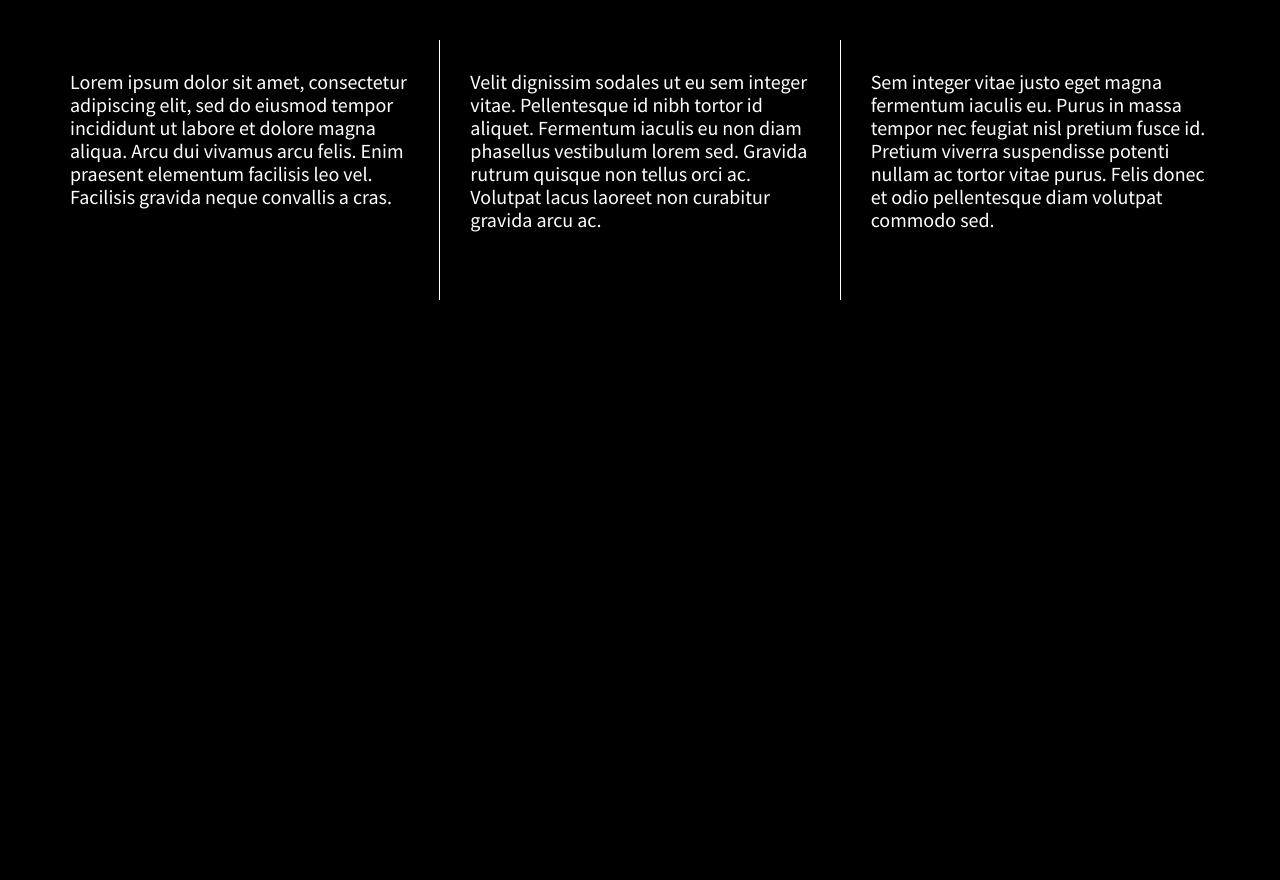
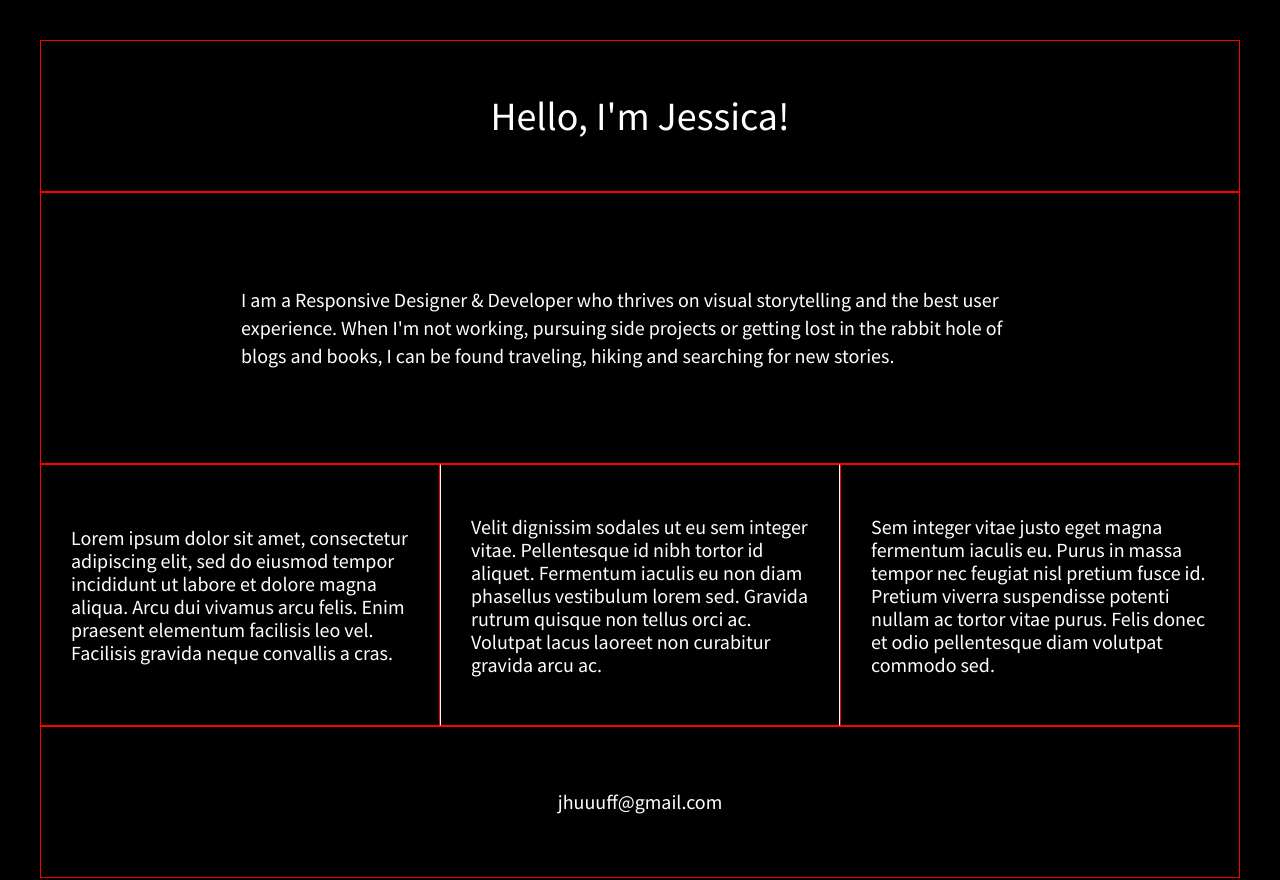
Before and after one commit to jhuuuff/divs-flexbox-starter, a plain HTML site: page index.html in a window 1280 px wide. Drawn offline with nearby package versions, Linux system fonts and the light colour scheme.

Commit message:
Added additional sections to layout

```diff
--- a/css/main.css
+++ b/css/main.css
@@ -108,22 +108,54 @@ body {
   height: 100%;
 }
 
-.wrapper {
+header,
+footer {
+  background-color: #000;
+  height: 150px;
+  width: 100%;
+}
+
+header {
+  font-size: 2em;
+}
+
+main {
+  background-color: #000;
+  height: 250px;
+  width: 100%;
+  padding: 10px 200px 10px 200px;
+}
+
+header,
+footer,
+main {
   display: flex;
   justify-content: center;
+  align-items: center;
+  color: #fff;
+  border: 1px solid red;
+}
+
+.flex-container {
+  display: flex;
+  justify-content: space-between;
+  align-items: center;
   font-weight: 100;
+  flex-flow: row wrap;
 }
 
 .div-1, .div-2, .div-3 {
   display: flex;
+  flex: 1 1 300px;
   justify-content: center;
-  align-items: flex-start;
+  align-items: center;
   color: #fff;
   line-height: 1.15em;
   font-size: 1em;
   height: 200px;
   width: 30%;
   padding: 30px;
+  border: 1px solid red;
 }
 
 .div-2 {
--- a/index.html
+++ b/index.html
@@ -21,7 +21,13 @@
             <p class="browserupgrade">You are using an <strong>outdated</strong> browser. Please <a href="http://browsehappy.com/">upgrade your browser</a> to improve your experience.</p>
         <![endif]-->
 
-        <section class="wrapper">
+        <section class="flex-container">
+            <header>
+                Hello, I'm Jessica!
+            </header>
+            <main>
+                I am a Responsive Designer & Developer who thrives on visual storytelling and the best user experience. When I'm not working, pursuing side projects or getting lost in the rabbit hole of blogs and books, I can be found traveling, hiking and searching for new stories.
+            </main>
             <div class="div-1">
                 Lorem ipsum dolor sit amet, consectetur adipiscing elit, sed do eiusmod tempor incididunt ut labore et dolore magna aliqua. Arcu dui vivamus arcu felis. Enim praesent elementum facilisis leo vel. Facilisis gravida neque convallis a cras.
             </div>
@@ -31,6 +37,9 @@
             <div class="div-3">
                 Sem integer vitae justo eget magna fermentum iaculis eu. Purus in massa tempor nec feugiat nisl pretium fusce id. Pretium viverra suspendisse potenti nullam ac tortor vitae purus. Felis donec et odio pellentesque diam volutpat commodo sed.
             </div>
+            <footer>
+                jhuuuff@gmail.com
+            </footer>
         </section>
 
         <script src="https://ajax.googleapis.com/ajax/libs/jquery/1.11.3/jquery.min.js"></script>
```
